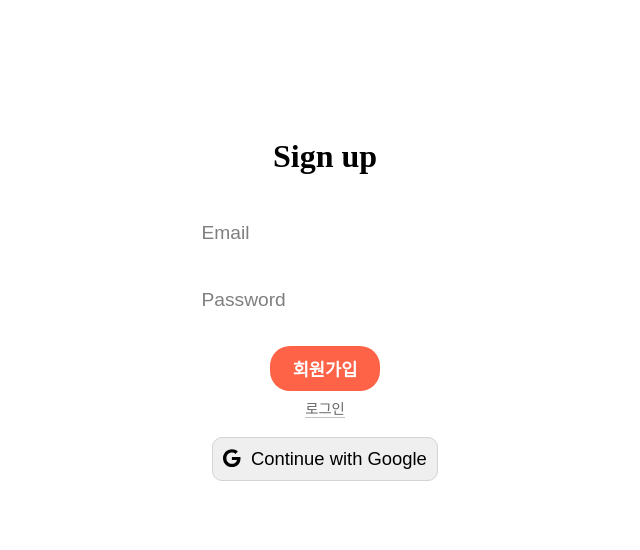
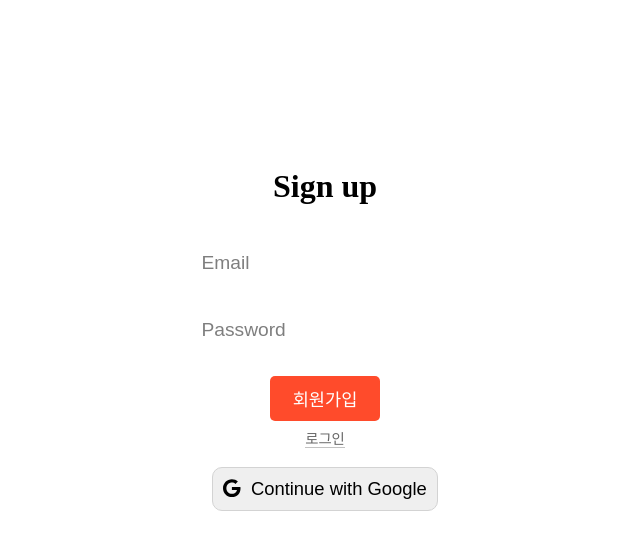
Before and after one commit to Vbeo147/novel-react_v2, a React (Create React App) app: page / in a window 1280 px wide. Shown: the top 550 px of the page, without its empty margins (315-955 px from the left). Built offline with nearby package versions, Linux system fonts and the light colour scheme; no server answers.

Commit message:
AuthForm autoComplete off

```diff
--- a/src/components/AuthForm.jsx
+++ b/src/components/AuthForm.jsx
@@ -47,7 +47,7 @@ export default function AuthForm({ styles }) {
             type="email"
             name="email"
             placeholder="Email"
-            autoComplete="off"
+            autoComplete="new-password"
             {...register("email", {
               required: "이메일은 필수 입력란입니다.",
               pattern: {
--- a/src/css/Auth.module.css
+++ b/src/css/Auth.module.css
@@ -3,7 +3,7 @@
   flex-direction: column;
   justify-content: center;
   align-items: center;
-  margin-top: 100px;
+  margin-top: 130px;
 }
 
 .auth_google_btn {
@@ -67,11 +67,10 @@
 .auth_btn_submit button {
   font-size: 1.1rem;
   padding: 10px;
-  border-radius: 20px;
+  border-radius: 5px;
   border: none;
-  background-color: tomato;
+  background-color: #ff4b2b;
   color: white;
-  font-weight: bold;
   width: 110px;
   margin-bottom: 10px;
 }
```
